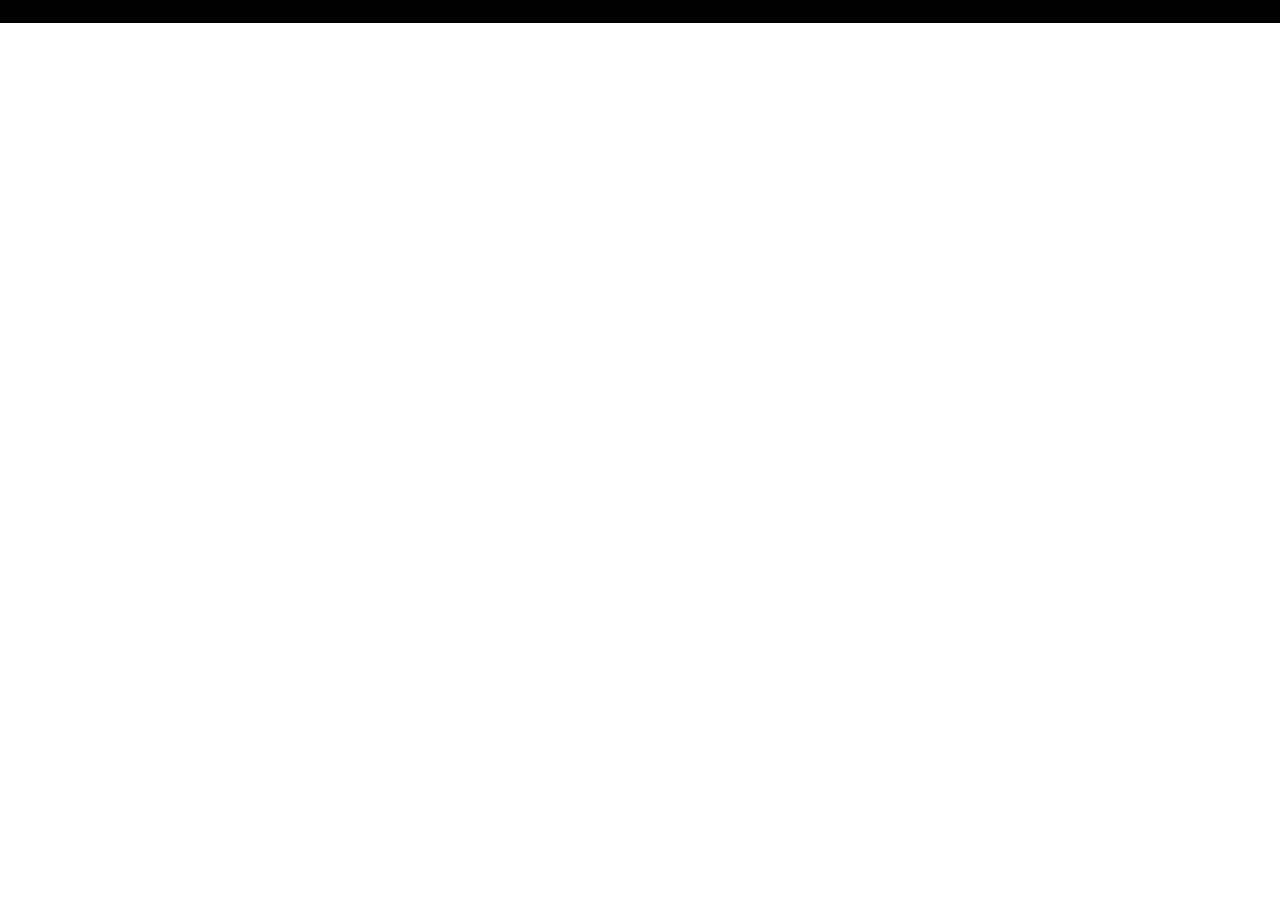
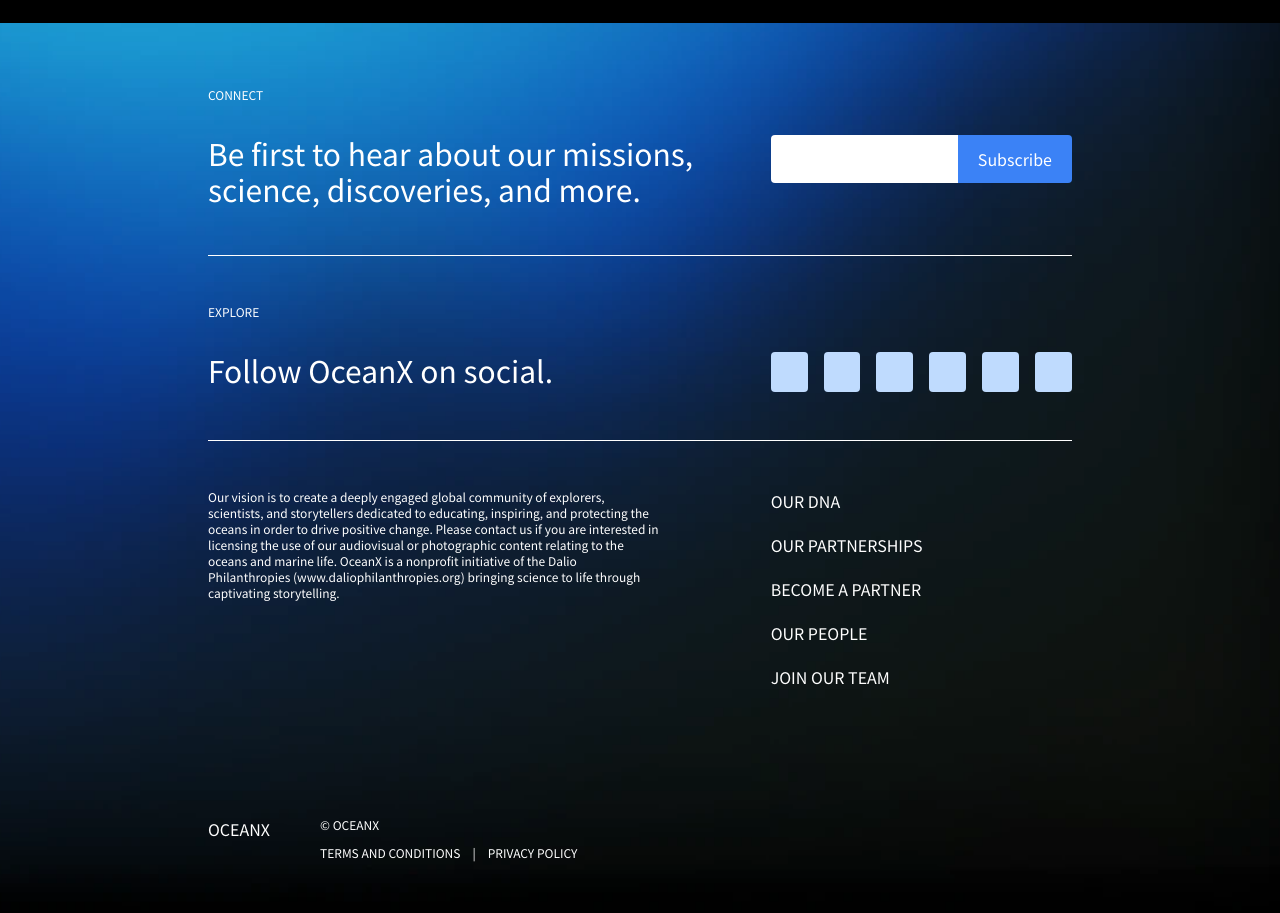
Before and after one commit to seano424/oceanx-v1, a Next.js app: page / in a window 1280 px wide. Shown: the part 10620-11533 px from the top of the page. Before the commit the page ends 10643 px from the top, so only its background shows below. Built offline with nearby package versions, Linux system fonts and the light colour scheme; what tailwindcss-debug-screens would draw is missing.

Commit message:
adding footer

```diff
--- a/app/layout.tsx
+++ b/app/layout.tsx
@@ -3,6 +3,7 @@
 import './globals.css'
 import Header from '@/components/Header'
 import clsx from 'clsx'
+import Footer from '@/components/Footer'
 
 const notoSansHK = Noto_Sans_HK({
   weight: ['100', '200', '300', '400', '500', '600', '700', '800', '900'],
@@ -18,9 +19,16 @@
 export default function RootLayout({children}: {children: React.ReactNode}) {
   return (
     <html lang="en">
-      <body className={clsx(notoSansHK.className, devMode && 'debug-screens')}>
+      <body
+        className={clsx(
+          notoSansHK.className,
+          devMode && 'debug-screens',
+          'flex flex-col min-h-screen'
+        )}
+      >
         <Header />
-        {children}
+        <main className="flex-1">{children}</main>
+        <Footer />
       </body>
     </html>
   )
--- /dev/null
+++ b/components/Footer.tsx
@@ -0,0 +1,135 @@
+import Link from 'next/link'
+import Image from 'next/image'
+
+export default function Footer() {
+  return (
+    <footer className="min-h-screen relative bg-black py-16 px-base text-white">
+      {/* bg image */}
+      <Image
+        fill
+        src="/images/footer/footer-bg.webp"
+        alt="footer-bg"
+        className="object-contain object-top lg:object-cover relative z-0"
+      />
+
+      <div className="relative z-40">
+        {/* content */}
+        <p className="uppercase text-xs pb-8">connect</p>
+        <div className="flex flex-col gap-8 md:grid md:grid-cols-12 border-b pb-12 border-white">
+          <div className="col-span-7">
+            <p className="p text-white">
+              Be first to hear about our missions, science, discoveries, and
+              more.
+            </p>
+          </div>
+
+          <div className="md:pl-10 col-span-5 flex items-start">
+            <input className="w-full bg-white border-none p-2 rounded-l h-12" />
+            <button className="bg-blue-500 text-white px-5 rounded-r h-12">
+              Subscribe
+            </button>
+          </div>
+        </div>
+
+        <p className="uppercase text-xs pt-12 pb-8">EXPLORE</p>
+        <div className="flex flex-col gap-8 md:grid md:grid-cols-12 border-b pb-12 border-white">
+          <div className="col-span-7">
+            <p className="p text-white">Follow OceanX on social.</p>
+          </div>
+
+          <div className="md:pl-10 col-span-5 flex gap-4 items-start">
+            <Link
+              className="h-10 w-10 bg-blue-200 rounded"
+              href="/"
+            ></Link>
+            <Link
+              className="h-10 w-10 bg-blue-200 rounded"
+              href="/"
+            ></Link>
+            <Link
+              className="h-10 w-10 bg-blue-200 rounded"
+              href="/"
+            ></Link>
+            <Link
+              className="h-10 w-10 bg-blue-200 rounded"
+              href="/"
+            ></Link>
+            <Link
+              className="h-10 w-10 bg-blue-200 rounded"
+              href="/"
+            ></Link>
+            <Link
+              className="h-10 w-10 bg-blue-200 rounded"
+              href="/"
+            ></Link>
+          </div>
+        </div>
+
+        <div className="flex flex-col gap-8 md:grid md:grid-cols-12 py-12">
+          <div className="col-span-7">
+            <p className="text-white text-xs pr-10">
+              Our vision is to create a deeply engaged global community of
+              explorers, scientists, and storytellers dedicated to educating,
+              inspiring, and protecting the oceans in order to drive positive
+              change. Please contact us if you are interested in licensing the
+              use of our audiovisual or photographic content relating to the
+              oceans and marine life. OceanX is a nonprofit initiative of the
+              Dalio Philanthropies (www.daliophilanthropies.org) bringing
+              science to life through captivating storytelling.
+            </p>
+          </div>
+
+          <div className="md:pl-10 col-span-5 flex flex-col gap-5 items-start">
+            <Link
+              className="uppercase"
+              href="/"
+            >
+              Our DNA
+            </Link>
+            <Link
+              className="uppercase"
+              href="/"
+            >
+              Our Partnerships
+            </Link>
+            <Link
+              className="uppercase"
+              href="/"
+            >
+              Become a partner
+            </Link>
+            <Link
+              className="uppercase"
+              href="/"
+            >
+              Our people
+            </Link>
+            <Link
+              className="uppercase"
+              href="/"
+            >
+              join our team
+            </Link>
+          </div>
+        </div>
+
+        <div className="pt-20 flex">
+          <Link
+            className="w-28"
+            href="/"
+          >
+            OCEANX
+          </Link>
+          <div className="flex flex-col gap-3 text-xs font-light uppercase">
+            <span>&#169; Oceanx</span>
+            <div className="flex gap-3">
+              <Link href="/">Terms and conditions</Link>
+              <span>|</span>
+              <Link href="/">Privacy Policy</Link>
+            </div>
+          </div>
+        </div>
+      </div>
+    </footer>
+  )
+}
```
Also changed, not shown: public/images/footer/footer-bg.webp (added).
